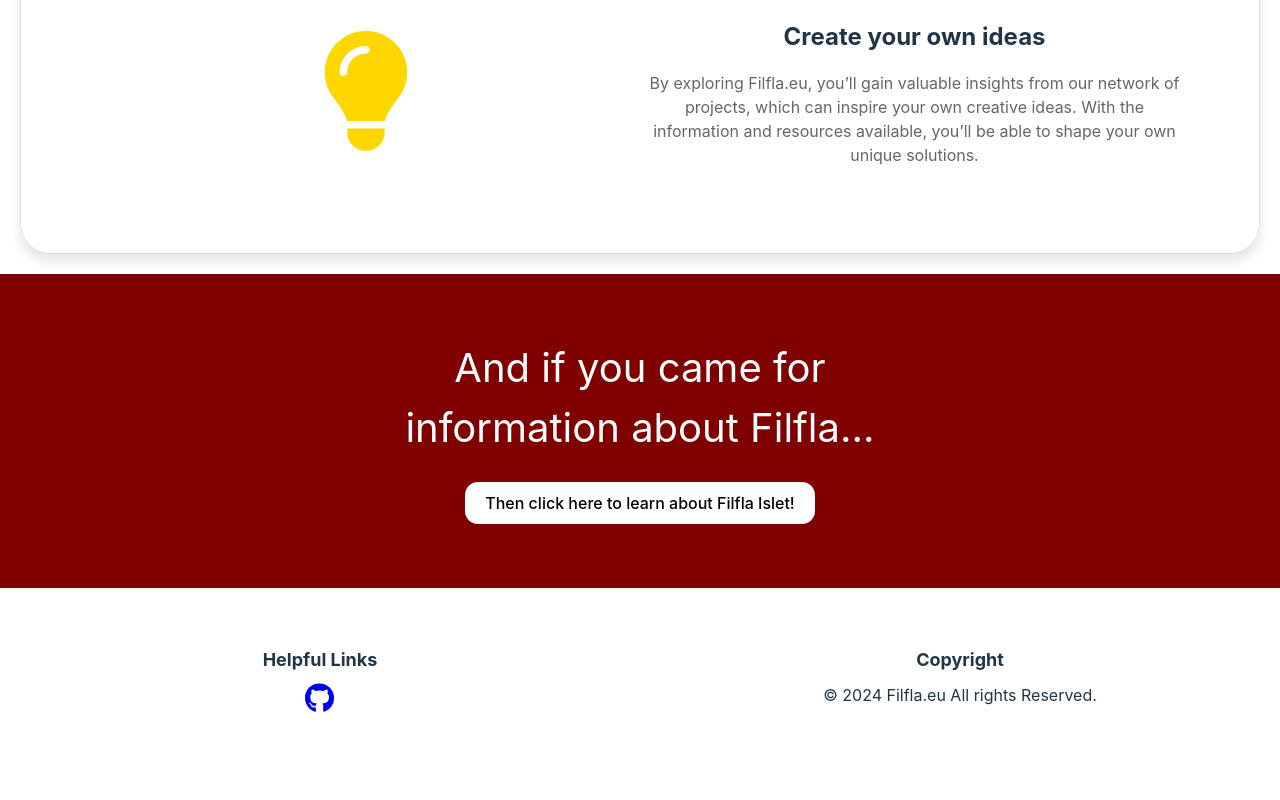
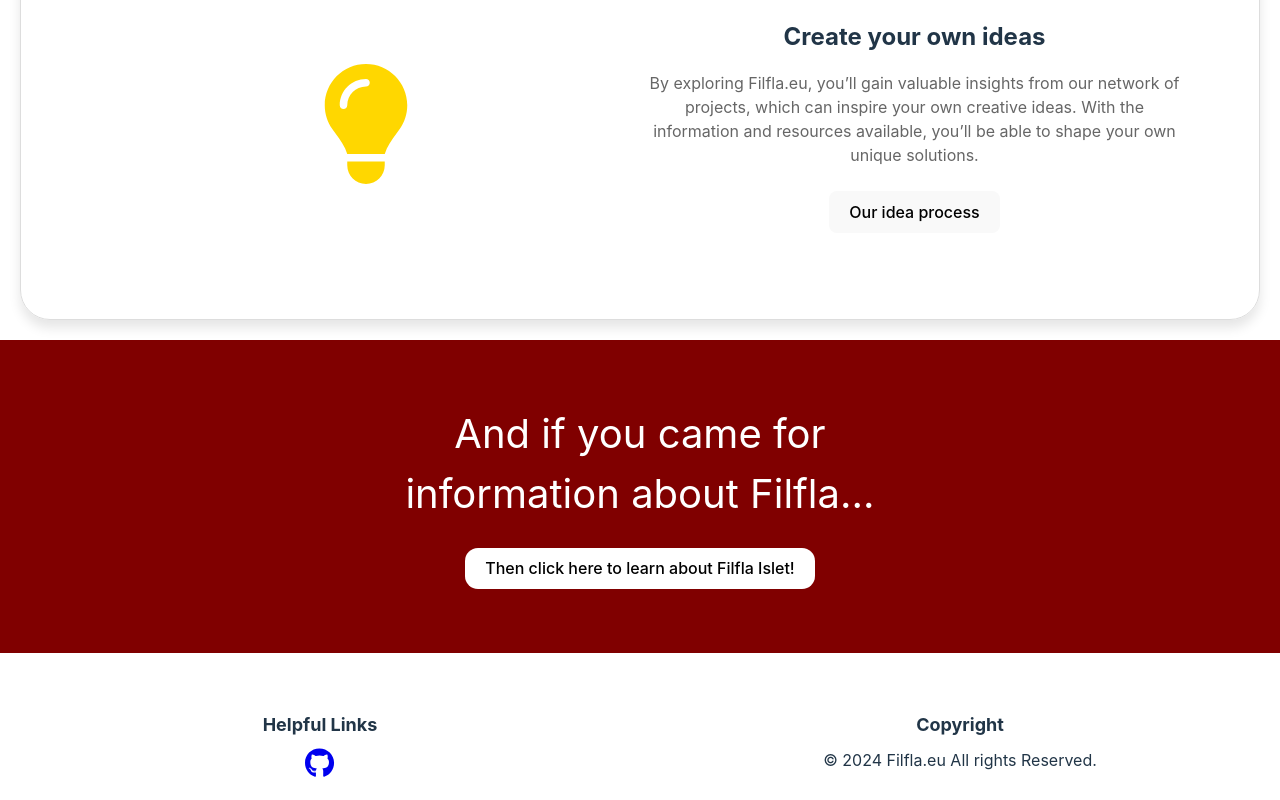
Before and after one commit to Arce-Mdina/apex-app, a React (Vite) app: page / in a window 1280 px wide. Shown: the part 1546-2346 px from the top of the page. Before the commit the page ends 2281 px from the top, so only its background shows below. Built offline with nearby package versions, Linux system fonts and the light colour scheme; a web font is replaced by a local one.

Commit message:
Added new page

```diff
--- a/src/App.css
+++ b/src/App.css
@@ -402,9 +402,9 @@
     width:85vw;
   }
 
-  /* .back-button {
+  .back-button {
     position: absolute;
-  } */
+  }
 
 
 }
--- a/src/App.jsx
+++ b/src/App.jsx
@@ -18,6 +18,7 @@
 import Islet from './sections/Islet';
 import Sources from './sections/Sources';
 import Research from './sections/Research';
+import Process from './sections/Process';
 
 const RouterConfig = () => {
   const routes = [
@@ -36,6 +37,7 @@
               { path: '/filfla', element: <Islet />},
               { path: '/sources', element: <Sources />},
               { path: '/research', element: <Research />},
+              { path: '/process', element: <Process />},
               { path: '*', element: <NotFound /> },
             ])}
           </div>
--- a/src/sections/Landing.jsx
+++ b/src/sections/Landing.jsx
@@ -108,6 +108,10 @@
             By exploring Filfla.eu, you’ll gain valuable insights from our network of projects,
             which can inspire your own creative ideas. With the information and resources available,
             you’ll be able to shape your own unique solutions.
+
+            <br></br>
+            <br></br>
+            <button className="standard-btn" onClick={() => navigate('/process')}>Our idea process</button>
           </>
         }
       />
--- /dev/null
+++ b/src/sections/Process.jsx
@@ -0,0 +1,9 @@
+import React from 'react'
+
+const Process = () => {
+  return (
+    <div>Process</div>
+  )
+}
+
+export default Process
```
Also changed, not shown: src/sections/Research.jsx (+5 -5 lines).
